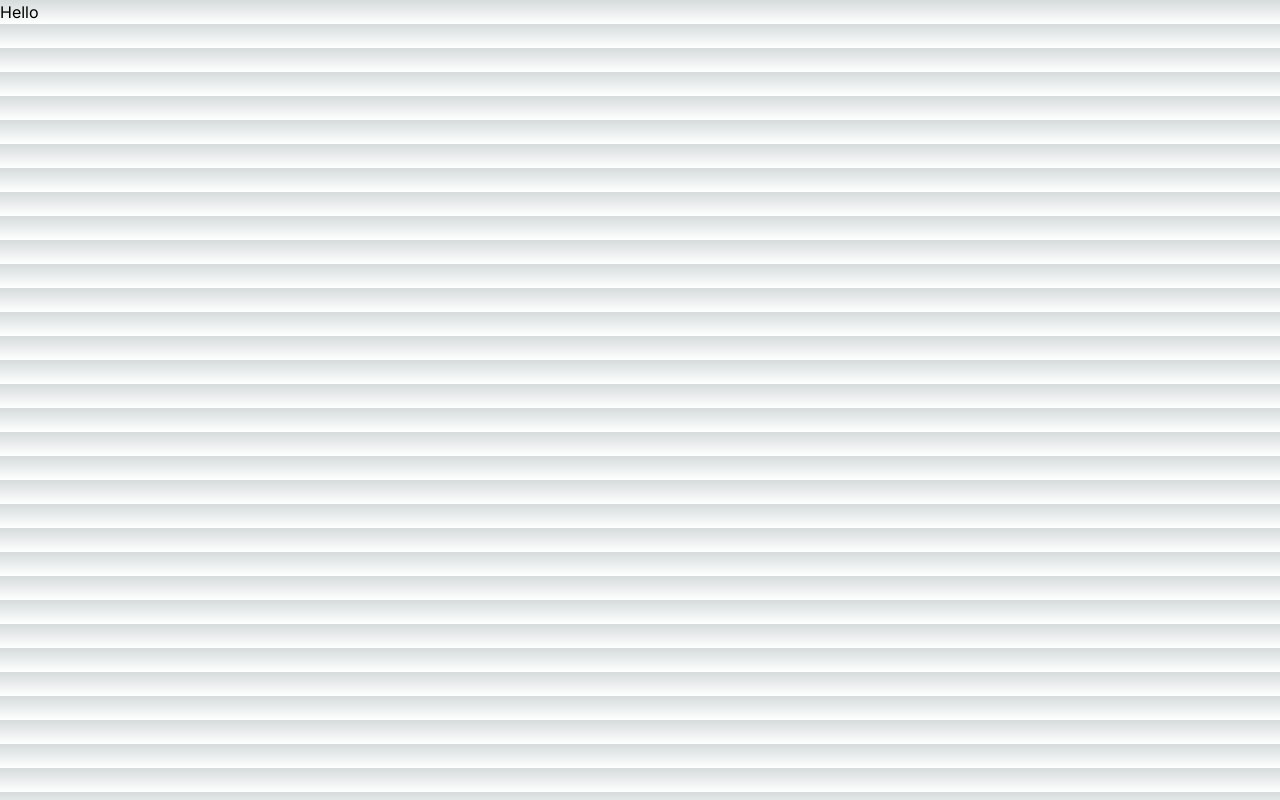
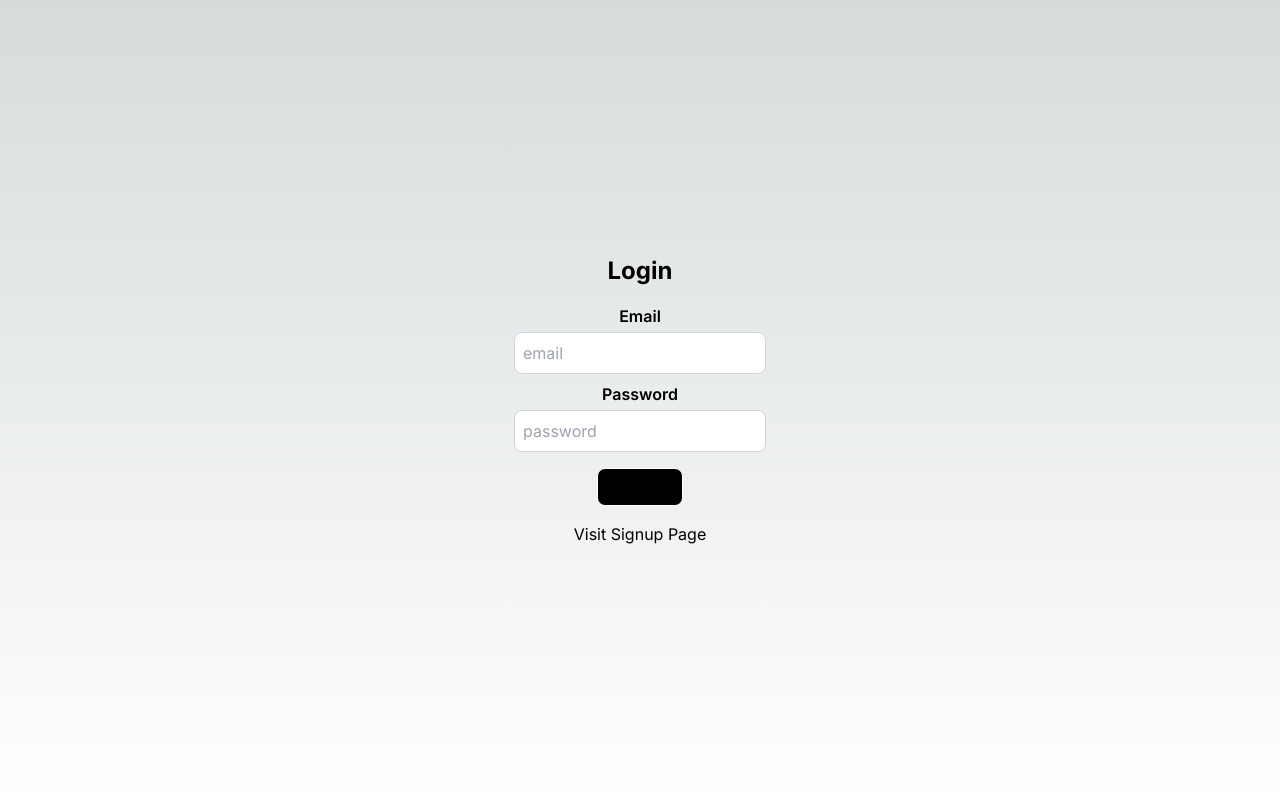
Before and after one commit to mohits-git/next-auth-app, a Next.js app: page /login in a window 1280 px wide. Built offline with nearby package versions, Linux system fonts and the light colour scheme.

Commit message:
feat: Added Signup, Login and Profile pages

```diff
--- a/package.json
+++ b/package.json
@@ -4,6 +4,7 @@
   "private": true,
   "scripts": {
     "dev": "next dev",
+    "turbo": "next dev --turbo",
     "build": "next build",
     "start": "next start",
     "lint": "next lint"
--- a/src/app/login/page.tsx
+++ b/src/app/login/page.tsx
@@ -1,5 +1,43 @@
+"use client";
+import Link from "next/link";
+import React, { useState } from "react";
+import { useRouter } from "next/navigation";
+import axios from "axios";
+
 export default function LoginPage() {
+    const [user, setUser] = useState({ email: "", password: "" })
+    const onLogin = async () => {
+
+    }
     return (
-        <h1>Hello</h1>
+        <>
+            <div className="flex flex-col items-center justify-center min-h-screen py-2">
+                <h1 className="font-bold text-2xl mb-4">Login</h1>
+                <hr />
+                <label htmlFor="email" className="mb-1 font-semibold">Email</label>
+                <input
+                    type="email"
+                    id="email"
+                    placeholder="email"
+                    className="text-black mb-2 p-2 border border-gray-300 rounded-lg focus:outline-none focus:border-gray-600"
+                    value={user.email}
+                    onChange={(e) => setUser({ ...user, email: e.target.value })}
+                />
+                <label htmlFor="password" className="mb-1 font-semibold">Password</label>
+                <input
+                    type="password"
+                    id="password"
+                    placeholder="password"
+                    className="text-black mb-2 p-2 border border-gray-300 rounded-lg focus:outline-none focus:border-gray-600"
+                    value={user.password}
+                    onChange={(e) => setUser({ ...user, password: e.target.value })}
+                />
+                <button
+                    className="text-lg p-1 px-4 my-2 border border-white bg-black rounded-lg hover:bg-gray-950 focus:outline-none focus:outline-gray-400"
+                    onClick={onLogin}
+                >Log In</button>
+                <Link href={'/signup'} className="mt-2 hover:underline hover:text-blue-400">Visit Signup Page</Link>
+            </div>
+        </>
     )
 }
--- /dev/null
+++ b/src/app/profile/[id]/page.tsx
@@ -0,0 +1,13 @@
+export default function UserProfile({ params } : { params: { id: string }}) {
+
+    return (
+        <>
+            <div className="flex flex-col items-center justify-center min-h-screen py-2">
+                <h1 className="font-bold text-2xl mb-4">Profile</h1>
+                <hr />
+                <h2 className="text-4xl">Hello!! <span className="font-semibold bg-sky-100 text-black rounded-md px-2">{params.id}</span></h2>
+            </div>
+        </>
+
+    )
+}
--- /dev/null
+++ b/src/app/profile/page.tsx
@@ -0,0 +1,11 @@
+export default function ProfilePage() {
+    return (
+        <>
+            <div className="flex flex-col items-center justify-center min-h-screen py-2">
+                <h1 className="font-bold text-2xl mb-4">Profile</h1>
+                <hr />
+                <h2>Profile Page</h2>
+            </div>
+        </>
+    )
+}
--- a/src/app/signup/page.jsx
+++ b/src/app/signup/page.jsx
@@ -1,7 +1,51 @@
-export default function Page() {
+"use client";
+import Link from "next/link";
+import React, { useState } from "react";
+import { useRouter } from "next/navigation";
+import axios from "axios";
+
+export default function SignupPage() {
+    const [user, setUser] = useState({ email: "", password: "", username: "" })
+    const onSignup = async () => {
+
+    }
     return (
         <>
-        <h1>Signin you up <span className="animate-ping">WAIT!!!</span></h1>
+            <div className="flex flex-col items-center justify-center min-h-screen py-2">
+                <h1 className="font-bold text-2xl mb-4">SignUp</h1>
+                <hr />
+                <label htmlFor="username" className="mb-1 font-semibold">Username</label>
+                <input
+                    type="text"
+                    id="username"
+                    placeholder="username"
+                    className="text-black mb-2 p-2 border border-gray-300 rounded-lg focus:outline-none focus:border-gray-600"
+                    value={user.username}
+                    onChange={(e) => setUser({ ...user, username: e.target.value })}
+                />
+                <label htmlFor="email" className="mb-1 font-semibold">Email</label>
+                <input
+                    type="email"
+                    id="email"
+                    placeholder="email"
+                    className="text-black mb-2 p-2 border border-gray-300 rounded-lg focus:outline-none focus:border-gray-600"
+                    value={user.email}
+                    onChange={(e) => setUser({ ...user, email: e.target.value })}
+                />
+                <label htmlFor="password" className="mb-1 font-semibold">Password</label>
+                <input
+                    type="password"
+                    id="password"
+                    placeholder="password"
+                    className="text-black mb-2 p-2 border border-gray-300 rounded-lg focus:outline-none focus:border-gray-600"
+                    value={user.password}
+                    onChange={(e) => setUser({ ...user, password: e.target.value })}
+                />
+                <button className="text-lg p-1 px-4 my-2 border border-white bg-black rounded-lg hover:bg-gray-950 focus:outline-none focus:outline-gray-400">
+                    Sign Up
+                </button>
+                <Link href={'/login'} className="mt-2 hover:underline hover:text-blue-400">Visit Login Page</Link>
+            </div>
         </>
     )
 }
```
Also changed, not shown: src/dbConfig/dbConfig.ts (+15 -0 lines), 1 other file (tests, documents, lock files or other folders).
